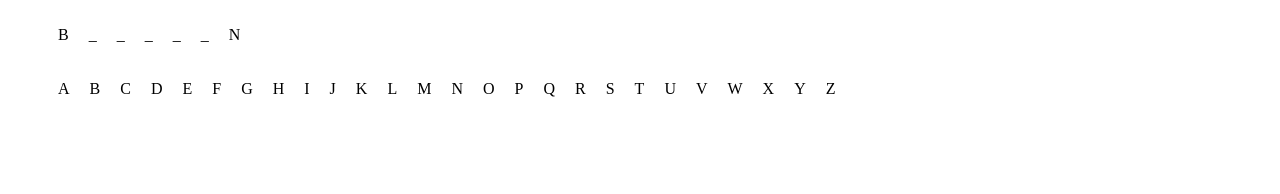
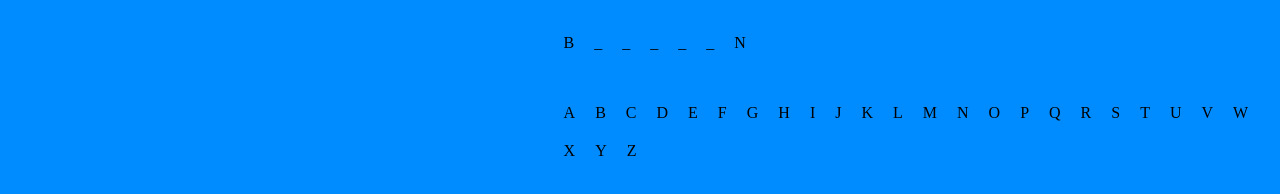
Before and after one commit to nathou7170/hangman, a plain HTML site: page index.html in a window 1280 px wide. Drawn offline with Linux system fonts and the light colour scheme.

Commit message:
final commit

```diff
--- a/css/styles.css
+++ b/css/styles.css
@@ -1,8 +1,21 @@
+body {
+  display: flex;
+  background-color: rgb(0, 140, 255);
+}
+
 #choices li, #answer li {
   display: inline-block;
   margin: 10px;
 }
 
+#score{
+  width: 40vw;
+}
+#wrapper{
+  width: 60vw;
+  flex-direction: column;
+  display: flex;
+}
 
 .disabled{
   opacity: .3;
--- a/index.html
+++ b/index.html
@@ -9,6 +9,7 @@
     <div id="score">
 
     </div>
+    <div id="wrapper">
     <div id="answer">
       <ul>
 
@@ -19,6 +20,7 @@
 
       </ul>
     </div>
+    </div>
     <script type="text/javascript" src="js/main.js"></script>
   </body>
 </html>
--- a/js/main.js
+++ b/js/main.js
@@ -121,6 +121,8 @@ const checkLetter = (letter) =>{
 };
 
 const endGame = () => {
+  wordMapping.forEach(w => w.isVisible = true);
+  displayWord(wordMapping);
   document.querySelector('body').style.backgroundColor = 'red';
   els.choices.innerHTML = `<h1>YOU ARE DEAD, BRO !</h1>`;
 };
```
